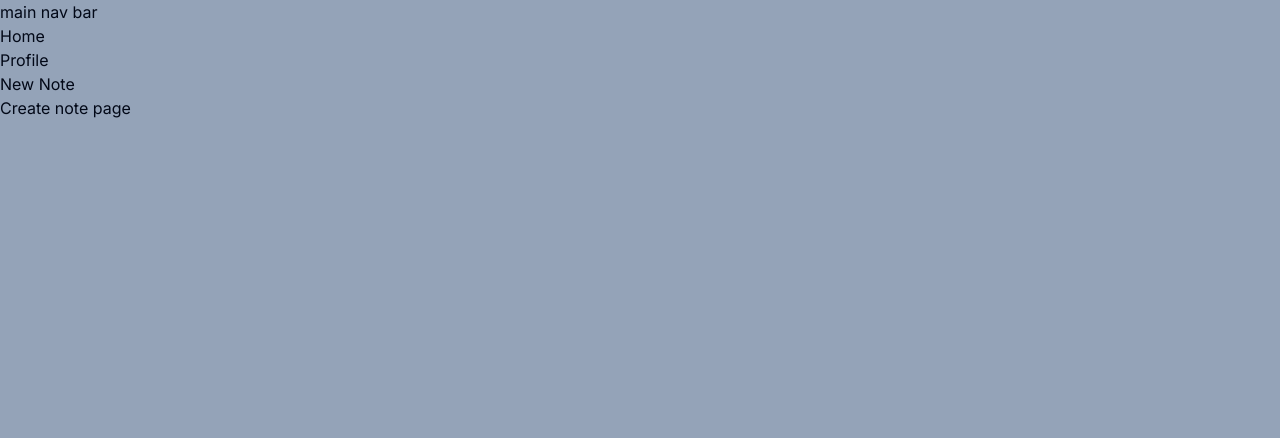
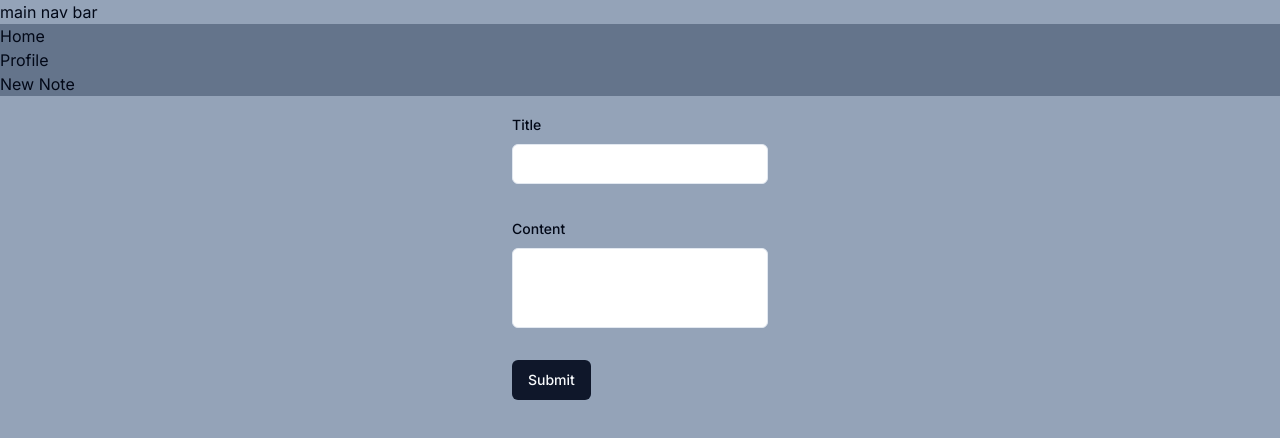
Before and after one commit to nicyuvi/note-share, a Next.js app: page /create-note in a window 1280 px wide. Shown: the top 438 px of the page. Built offline with nearby package versions, Linux system fonts and the light colour scheme.

Commit message:
feature create and display notes

```diff
--- /dev/null
+++ b/actions/create-note.ts
@@ -0,0 +1,46 @@
+'use server'
+import db from '@/lib/db'
+import { auth } from '@clerk/nextjs'
+import * as z from 'zod'
+import { revalidatePath } from 'next/cache'
+
+type FormData = {
+  title: string
+  content: string
+}
+
+// author id is userId
+export async function createNote(formData: FormData) {
+  const { userId } = auth()
+  const { title, content } = formData
+  const schema = z.object({
+    authorId: z.string(),
+    title: z.string().min(1).max(50),
+    content: z.string().min(1).max(255),
+  })
+
+  let tag = Math.floor(1000 + Math.random() * 9000)
+  // safe parse so we can handle errors when validation fails
+  const parse = schema.safeParse({
+    authorId: userId,
+    title,
+    content,
+  })
+
+  if (!parse.success) {
+    return { error: 'Failed to parse note data' }
+  }
+
+  const data = parse.data
+
+  try {
+    await db.note.create({
+      data,
+    })
+    revalidatePath('/')
+    return { success: `Created note ${data.title}` }
+  } catch (e) {
+    console.error(e)
+    return { error: 'Failed to create note' }
+  }
+}
--- a/app/(main)/(routes)/create-note/page.tsx
+++ b/app/(main)/(routes)/create-note/page.tsx
@@ -1,5 +1,86 @@
+'use client'
+import * as z from 'zod'
+import { zodResolver } from '@hookform/resolvers/zod'
+import { useForm } from 'react-hook-form'
+import { Button } from '@/components/ui/button'
+import {
+  Form,
+  FormControl,
+  FormField,
+  FormItem,
+  FormLabel,
+  FormMessage,
+} from '@/components/ui/form'
+import { Input } from '@/components/ui/input'
+import { Textarea } from '@/components/ui/textarea'
+import { redirect } from 'next/navigation'
+import { createNote } from '@/actions/create-note'
+
 const CreateNote = () => {
-  return <div>Create note page</div>
+  const formSchema = z.object({
+    title: z.string().min(1).max(50),
+    content: z
+      .string()
+      .min(1, {
+        message: 'Content cannot be empty.',
+      })
+      .max(255, {
+        message: 'Content must not be longer than 255 characters.',
+      }),
+  })
+  const form = useForm<z.infer<typeof formSchema>>({
+    resolver: zodResolver(formSchema),
+    defaultValues: {
+      title: '',
+      content: '',
+    },
+  })
+
+  const action: () => void = form.handleSubmit(async (data) => {
+    const response = await createNote(data)
+    if (response.error) {
+      alert(response.error)
+    } else {
+      alert(response.success)
+      redirect('/')
+    }
+  })
+
+  return (
+    <div className="flex justify-center items-center">
+      <Form {...form}>
+        <form action={action} className="space-y-8 w-64">
+          <FormField
+            control={form.control}
+            name="title"
+            render={({ field }) => (
+              <FormItem>
+                <FormLabel>Title</FormLabel>
+                <FormControl>
+                  <Input {...field} />
+                </FormControl>
+                <FormMessage />
+              </FormItem>
+            )}
+          />
+          <FormField
+            control={form.control}
+            name="content"
+            render={({ field }) => (
+              <FormItem>
+                <FormLabel>Content</FormLabel>
+                <FormControl>
+                  <Textarea className="resize-none" {...field} />
+                </FormControl>
+                <FormMessage />
+              </FormItem>
+            )}
+          />
+          <Button type="submit">Submit</Button>
+        </form>
+      </Form>
+    </div>
+  )
 }
 
 export default CreateNote
--- a/app/(main)/(routes)/page.tsx
+++ b/app/(main)/(routes)/page.tsx
@@ -13,7 +13,7 @@ const Home = async () => {
 
   return (
     <>
-      <Notes notes={notes} />
+      <Notes profile={profile} notes={notes} />
       <UserButton afterSignOutUrl="/" />
     </>
   )
--- a/app/(main)/(routes)/profile/page.tsx
+++ b/app/(main)/(routes)/profile/page.tsx
@@ -1,12 +1,14 @@
 import { getProfile } from '@/lib/profile'
+import type { Profile } from '@prisma/client'
 
 const Profile = async () => {
   const profile = await getProfile()
-  console.log(profile, 'profile')
+  const { name, bio } = profile as Profile
 
   return (
     <>
-      <div>Profile page. user can edit profile info here</div>
+      <p>{name}</p>
+      <p>{bio}</p>
     </>
   )
 }
--- a/components/notes.tsx
+++ b/components/notes.tsx
@@ -1,12 +1,19 @@
 import Link from 'next/link'
+import type { Note } from '@prisma/client'
 
-const Notes = ({ notes }: any) => {
-  console.log(notes)
+const Notes = ({ notes, profile }: any) => {
+  const { name } = profile
   return (
     <>
       {notes.length > 0 ? (
-        notes.map((note: any) => {
-          return <div key={note.id}>{note.body}</div>
+        notes.map(({ id, title, content }: Note) => {
+          return (
+            <div key={id} className="bg-blue-100 mb-4">
+              <p>{title}</p>
+              <p>{content}</p>
+              <p>{name}</p>
+            </div>
+          )
         })
       ) : (
         <Link href="/create-note">Create New Note</Link>
--- a/components/sidebar.tsx
+++ b/components/sidebar.tsx
@@ -2,7 +2,7 @@ import Link from 'next/link'
 
 const Sidebar = () => {
   return (
-    <aside>
+    <aside className="bg-slate-500 mb-4">
       <ul>
         <li>
           <Link href="/">Home</Link>
--- a/lib/note.ts
+++ b/lib/note.ts
@@ -6,6 +6,5 @@ export async function getNotes() {
     return notes
   } catch (e) {
     console.error(e)
-    process.exit(1)
   }
 }
--- a/lib/profile.ts
+++ b/lib/profile.ts
@@ -6,12 +6,11 @@ export async function getProfile() {
   try {
     const profile = await db.profile.findUnique({
       where: {
-        userId: userId as string, // can't be null since this is protected page
+        userId: userId as string,
       },
     })
     return profile
   } catch (e) {
     console.error(e)
-    process.exit(1)
   }
 }
```
Also changed, not shown: actions/create-profile.ts (+1 -8 lines), 1 other file (tests, documents, lock files or other folders).
